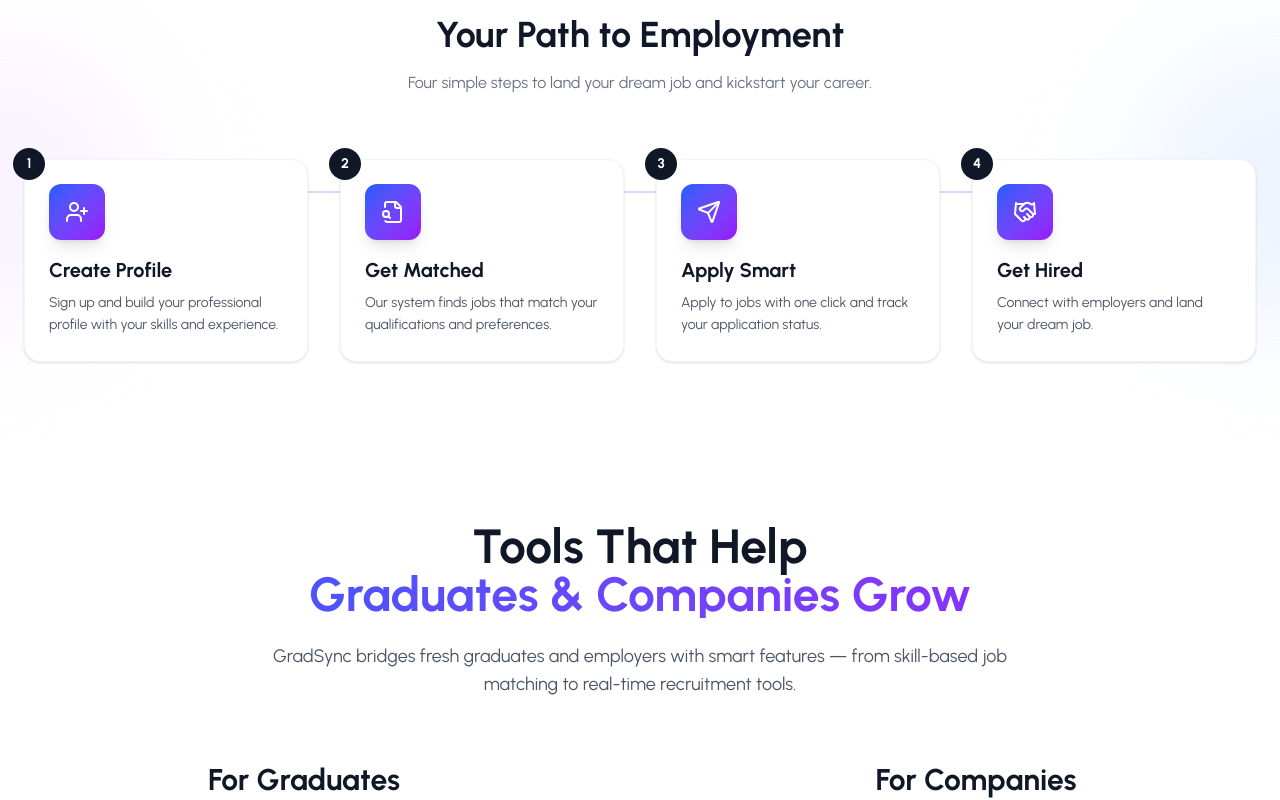
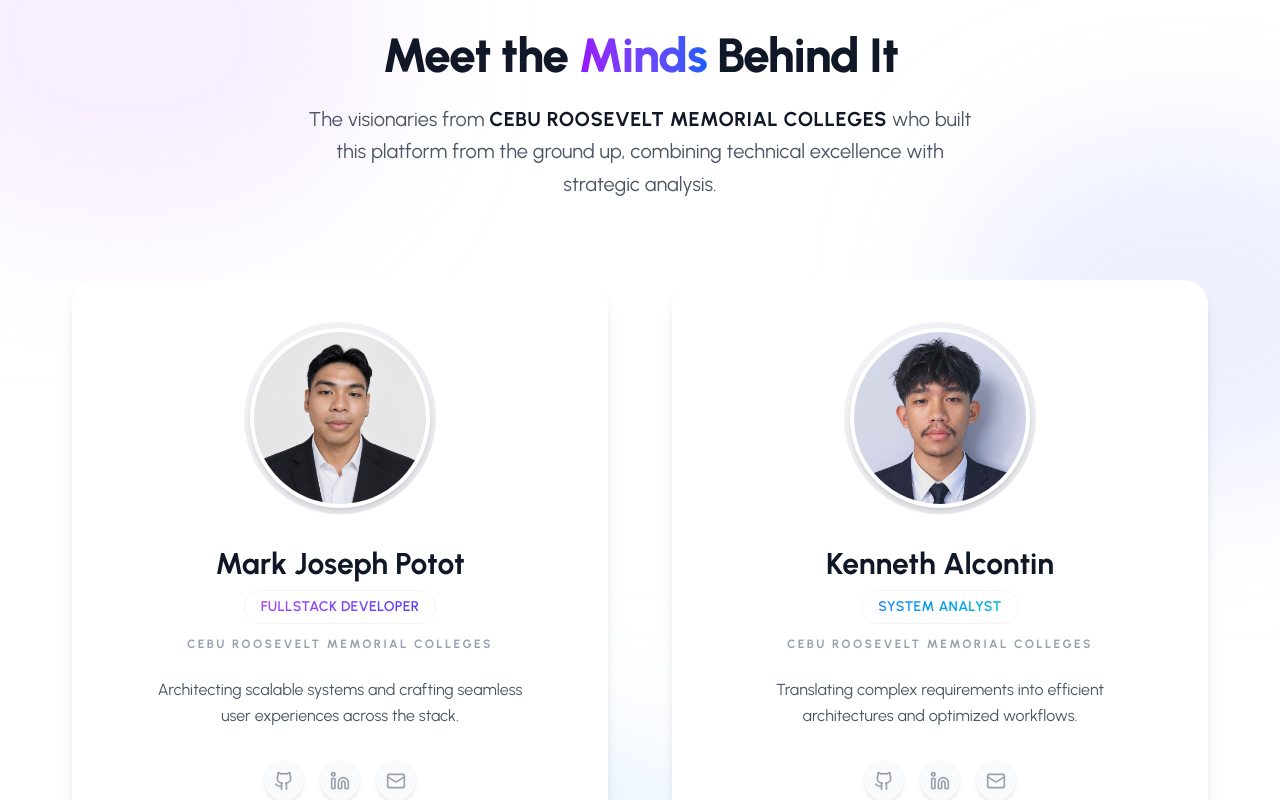
Before and after one commit to Mark20042/GradSync, a React (Vite) app in the folder client/: page / in a window 1280 px wide. Shown: the part 780-1580 px from the top of the page. Built offline with nearby package versions, Linux system fonts and the light colour scheme; no server answers.

Commit message:
feat: implement creators section and landing page structure

```diff
--- a/client/src/pages/LandingPage/LandingPage.jsx
+++ b/client/src/pages/LandingPage/LandingPage.jsx
@@ -6,17 +6,21 @@ import Features from "./components/Features";
 import HowItWorks from "./components/HowItWorks";
 import PublicJobSection from "./components/PublicJobSection";
 import About from "./components/About";
+import Creators from "./components/Creators";
 import Contact from "./components/Contact";
 const LandingPage = () => {
   return (
     <div className="min-h-screen ">
       <Header />
+
       <Hero />
+      <Creators />
       <CompanyShowcase />
       <HowItWorks />
       <Features />
       <PublicJobSection />
       <About />
+
       <Contact />
     </div>
   );
--- /dev/null
+++ b/client/src/pages/LandingPage/components/Creators.jsx
@@ -0,0 +1,145 @@
+import React from "react";
+import { motion } from "framer-motion";
+import { Github, Linkedin, Mail } from "lucide-react";
+import pototImage from "../../../assets/images/potot.png";
+import kennethImage from "../../../assets/images/kenneth.jpg";
+
+const creators = [
+  {
+    name: "Mark Joseph Potot",
+    role: "Fullstack Developer",
+    // TODO: Attach your actual image here. You can import it at the top or put it in the public folder.
+    // Example: image: "/assets/mark-image.jpg"
+    image: pototImage,
+    description: "Architecting scalable systems and crafting seamless user experiences across the stack.",
+    socials: {
+      github: "#",
+      linkedin: "#",
+      email: "mailto:mark@example.com"
+    },
+    color: "from-purple-500 to-indigo-600"
+  },
+  {
+    name: "Kenneth Alcontin",
+    role: "System Analyst",
+    // TODO: Attach your actual image here.
+    // Example: image: "/assets/kenneth-image.jpg"
+    image: kennethImage,
+    description: "Translating complex requirements into efficient architectures and optimized workflows.",
+    socials: {
+      github: "#",
+      linkedin: "#",
+      email: "mailto:kenneth@example.com"
+    },
+    color: "from-blue-500 to-cyan-500"
+  },
+];
+
+const Creators = () => {
+  return (
+    <section className="relative bg-white flex items-center justify-center py-16 md:py-24 px-6 overflow-hidden">
+      {/* Background Decorative Elements */}
+      <div className="absolute top-0 left-0 w-full h-full overflow-hidden z-0 pointer-events-none">
+        <div className="absolute top-[-10%] left-[-10%] w-[40%] h-[40%] rounded-full bg-purple-300 opacity-20 blur-3xl mix-blend-multiply animate-blob"></div>
+        <div className="absolute top-[20%] right-[-10%] w-[35%] h-[35%] rounded-full bg-indigo-300 opacity-20 blur-3xl mix-blend-multiply animate-blob animation-delay-2000"></div>
+        <div className="absolute bottom-[-20%] left-[20%] w-[40%] h-[40%] rounded-full bg-blue-300 opacity-20 blur-3xl mix-blend-multiply animate-blob animation-delay-4000"></div>
+      </div>
+
+      <div className="max-w-7xl mx-auto z-10 w-full">
+        {/* Section Header */}
+        <div className="text-center mb-20">
+          <motion.h2
+            initial={{ opacity: 0, y: 20 }}
+            whileInView={{ opacity: 1, y: 0 }}
+            transition={{ duration: 0.6 }}
+            viewport={{ once: true }}
+            className="text-4xl md:text-5xl font-extrabold text-gray-900 mb-6 tracking-tight"
+          >
+            Meet the <span className="text-transparent bg-clip-text bg-gradient-to-r from-purple-600 to-blue-600">Minds</span> Behind It
+          </motion.h2>
+          <motion.p
+            initial={{ opacity: 0, y: 20 }}
+            whileInView={{ opacity: 1, y: 0 }}
+            transition={{ duration: 0.6, delay: 0.2 }}
+            viewport={{ once: true }}
+            className="text-base sm:text-lg md:text-xl text-gray-600 max-w-2xl mx-auto leading-relaxed px-2 sm:px-0"
+          >
+            The visionaries from <span className="font-bold text-gray-900 tracking-wide">CEBU ROOSEVELT MEMORIAL COLLEGES</span> who built this platform from the ground up, combining technical excellence with strategic analysis.
+          </motion.p>
+        </div>
+
+        {/* Creators Grid */}
+        <div className="grid grid-cols-1 md:grid-cols-2 gap-8 md:gap-16 lg:px-12">
+          {creators.map((creator, index) => (
+            <motion.div
+              key={creator.name}
+              initial={{ opacity: 0, y: 50 }}
+              whileInView={{ opacity: 1, y: 0 }}
+              transition={{ duration: 0.7, delay: index * 0.2, type: "spring", stiffness: 50 }}
+              viewport={{ once: true, margin: "-100px" }}
+              className="group relative bg-white rounded-3xl p-[2px] shadow-lg hover:shadow-2xl hover:-translate-y-2 transition-all duration-500 overflow-hidden"
+            >
+              {/* Gradient Border Effect */}
+              <div className={`absolute inset-0 bg-gradient-to-br ${creator.color} opacity-0 group-hover:opacity-100 transition-all duration-500`}></div>
+
+              <div className="relative h-full bg-white rounded-[22px] p-8 md:p-10 flex flex-col items-center text-center z-10">
+                {/* Image Container with Hover Effects */}
+                <div className="relative w-40 h-40 md:w-48 md:h-48 mb-8 rounded-full p-1.5 bg-gradient-to-br from-gray-100 to-gray-200 group-hover:from-purple-100 group-hover:to-blue-100 transition-all duration-500">
+                  <div className="w-full h-full rounded-full overflow-hidden border-4 border-white shadow-md relative z-10 bg-white">
+                    <img
+                      src={creator.image}
+                      alt={creator.name}
+                      className="w-full h-full object-cover transform group-hover:scale-110 transition-transform duration-700"
+                    />
+                  </div>
+
+                  {/* Glowing blur behind image */}
+                  <div className={`absolute inset-0 rounded-full bg-gradient-to-br ${creator.color} opacity-0 group-hover:opacity-40 blur-xl transition-opacity duration-500`}></div>
+
+                  {/* Decorative badge */}
+                  <div className={`absolute bottom-2 right-2 w-8 h-8 rounded-full bg-gradient-to-br ${creator.color} flex items-center justify-center shadow-lg border-2 border-white transform scale-0 group-hover:scale-100 transition-transform duration-500 delay-100`}>
+                    <svg className="w-4 h-4 text-white" fill="none" viewBox="0 0 24 24" stroke="currentColor">
+                      <path strokeLinecap="round" strokeLinejoin="round" strokeWidth={2} d="M13 10V3L4 14h7v7l9-11h-7z" />
+                    </svg>
+                  </div>
+                </div>
+
+                {/* Content */}
+                <h3 className="text-2xl md:text-3xl font-bold text-gray-900 mb-2 group-hover:text-purple-700 transition-colors duration-300">
+                  {creator.name}
+                </h3>
+
+                <span className={`inline-block px-4 py-1.5 rounded-full text-sm font-semibold tracking-wide uppercase mb-3 bg-gradient-to-r ${creator.color} text-transparent bg-clip-text bg-gray-50 border border-gray-100`}>
+                  {creator.role}
+                </span>
+
+                <p className="text-[10px] sm:text-xs font-bold text-gray-400 uppercase tracking-widest md:tracking-[0.2em] mb-6 text-center leading-snug px-2">
+                  Cebu Roosevelt Memorial Colleges
+                </p>
+
+                <p className="text-gray-600 mb-8 leading-relaxed max-w-sm group-hover:text-gray-800 transition-colors duration-300">
+                  {creator.description}
+                </p>
+
+                {/* Social Links */}
+                <div className="flex items-center justify-center space-x-4 mt-auto">
+                  <a href={creator.socials.github} className="flex items-center justify-center w-10 h-10 rounded-full bg-gray-50 text-gray-400 hover:bg-gray-900 hover:text-white transform hover:-translate-y-1 transition-all duration-300 shadow-sm hover:shadow-md">
+                    <Github className="w-5 h-5" />
+                  </a>
+                  <a href={creator.socials.linkedin} className="flex items-center justify-center w-10 h-10 rounded-full bg-gray-50 text-gray-400 hover:bg-blue-600 hover:text-white transform hover:-translate-y-1 transition-all duration-300 shadow-sm hover:shadow-md">
+                    <Linkedin className="w-5 h-5" />
+                  </a>
+                  <a href={creator.socials.email} className="flex items-center justify-center w-10 h-10 rounded-full bg-gray-50 text-gray-400 hover:bg-red-500 hover:text-white transform hover:-translate-y-1 transition-all duration-300 shadow-sm hover:shadow-md">
+                    <Mail className="w-5 h-5" />
+                  </a>
+                </div>
+              </div>
+            </motion.div>
+          ))}
+        </div>
+      </div>
+    </section>
+  );
+};
+
+export default Creators;
```
Also changed, not shown: client/src/assets/images/kenneth.jpg (added), client/src/assets/images/potot.png (added).
